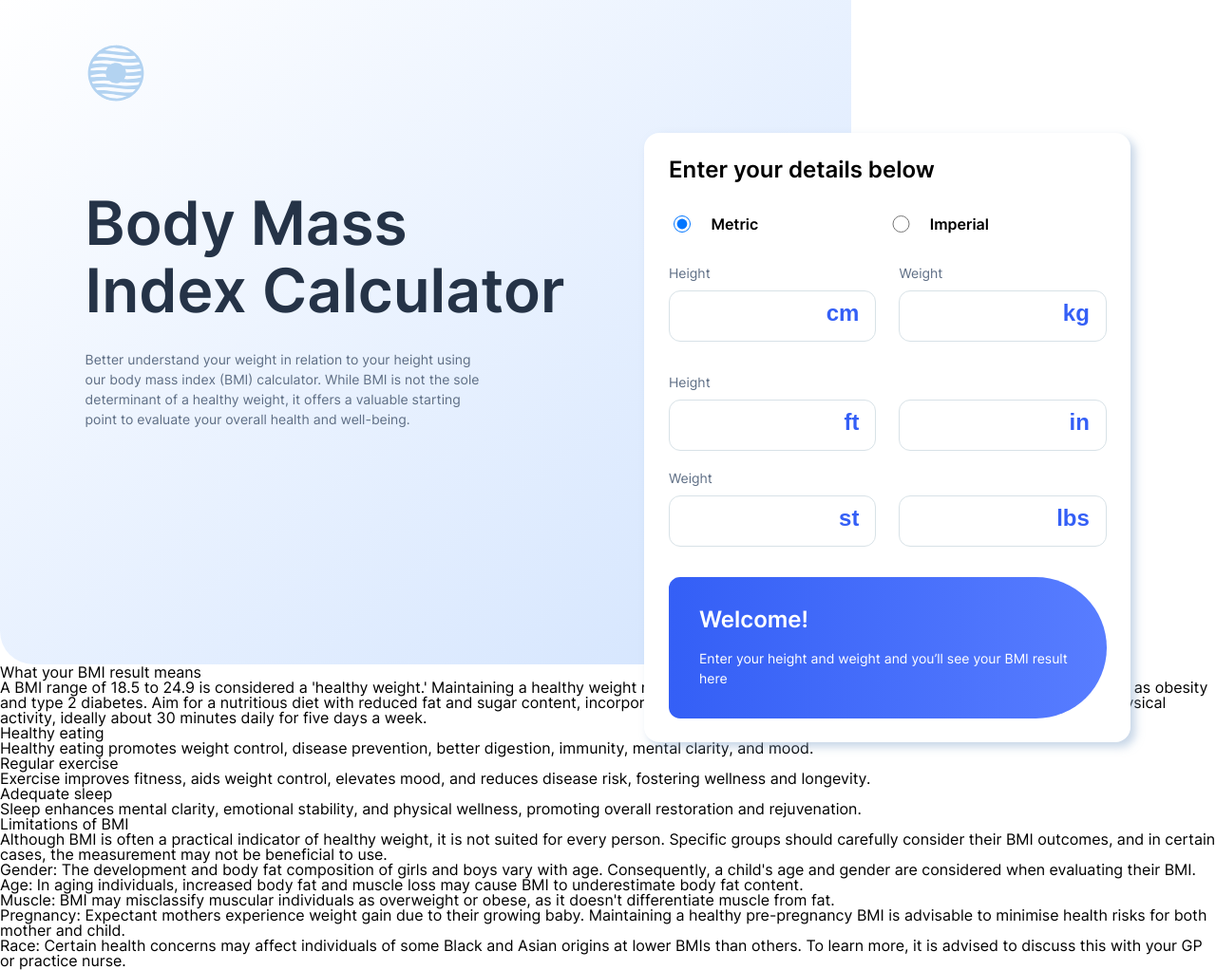
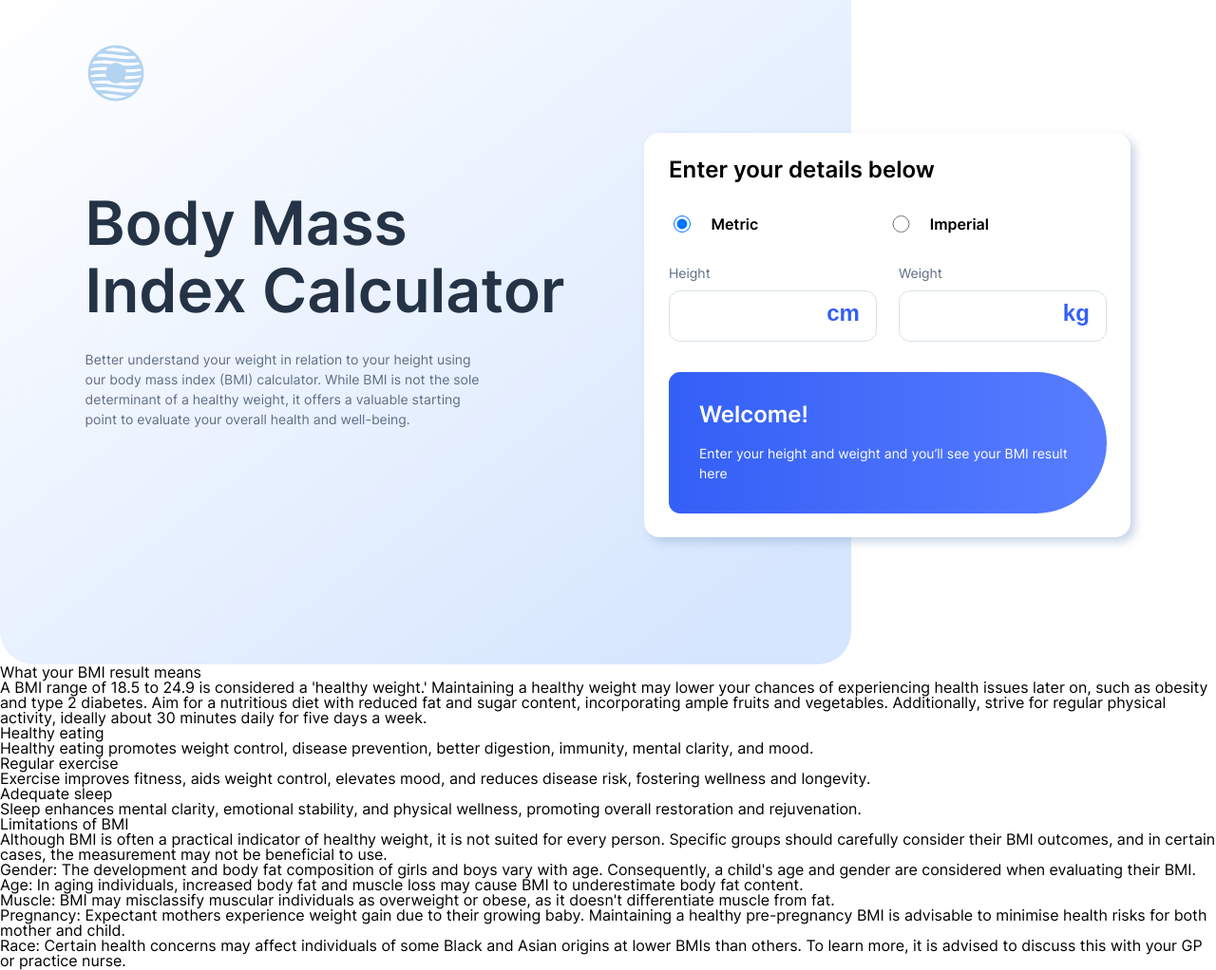
Before and after one commit to jason3gb/bmi-calculator-fm, a website: page index.html in a window 1280 px wide. Shown: the whole page at 95% size. Drawn offline with Linux system fonts and the light colour scheme.

Commit message:
feat: add unit form switch

```diff
--- a/index.html
+++ b/index.html
@@ -126,6 +126,7 @@
     </ul>
   </section>
 
+  <script src="index.js"></script>
 </body>
 
 </html>
--- /dev/null
+++ b/index.js
@@ -0,0 +1,30 @@
+document.addEventListener('DOMContentLoaded', () => {
+  // Select all radio buttons in the group
+  const radios = document.querySelectorAll('.form-item.radio-group input[type="radio"]');
+  const metricData = document.getElementById('metric-data');
+  const imperialData = document.getElementById('imperial-data');
+
+  // Function to show/hide metric and imperial data based on selection
+  function toggleData(selectedValue) {
+    if (selectedValue === 'metric') {
+      metricData.style.display = 'flex';
+      imperialData.style.display = 'none';
+    } else {
+      metricData.style.display = 'none';
+      imperialData.style.display = 'flex';
+    }
+  }
+
+  // Initialize with the correct data block based on which radio is checked
+  const checkedRadio = Array.from(radios).find(radio => radio.checked);
+  if (checkedRadio) {
+    toggleData(checkedRadio.id);
+  }
+
+  // Add change event listener to radio buttons
+  radios.forEach(radio => {
+    radio.addEventListener('change', () => {
+      toggleData(radio.id);
+    });
+  });
+});
--- a/scss/style.scss
+++ b/scss/style.scss
@@ -88,7 +88,7 @@ body {
 
 .data-group {
     display: flex;
-    gap: 24px;
+    gap: 5%;
 }
 
 .data-group > .input-group {
@@ -153,7 +153,7 @@ body {
 
 .imperial-input-group {
     display: flex;
-    gap: 24px;
+    gap: 5%;
 }
 
 .imperial-input-group>input {
```
Also changed, not shown: style/style.css.
